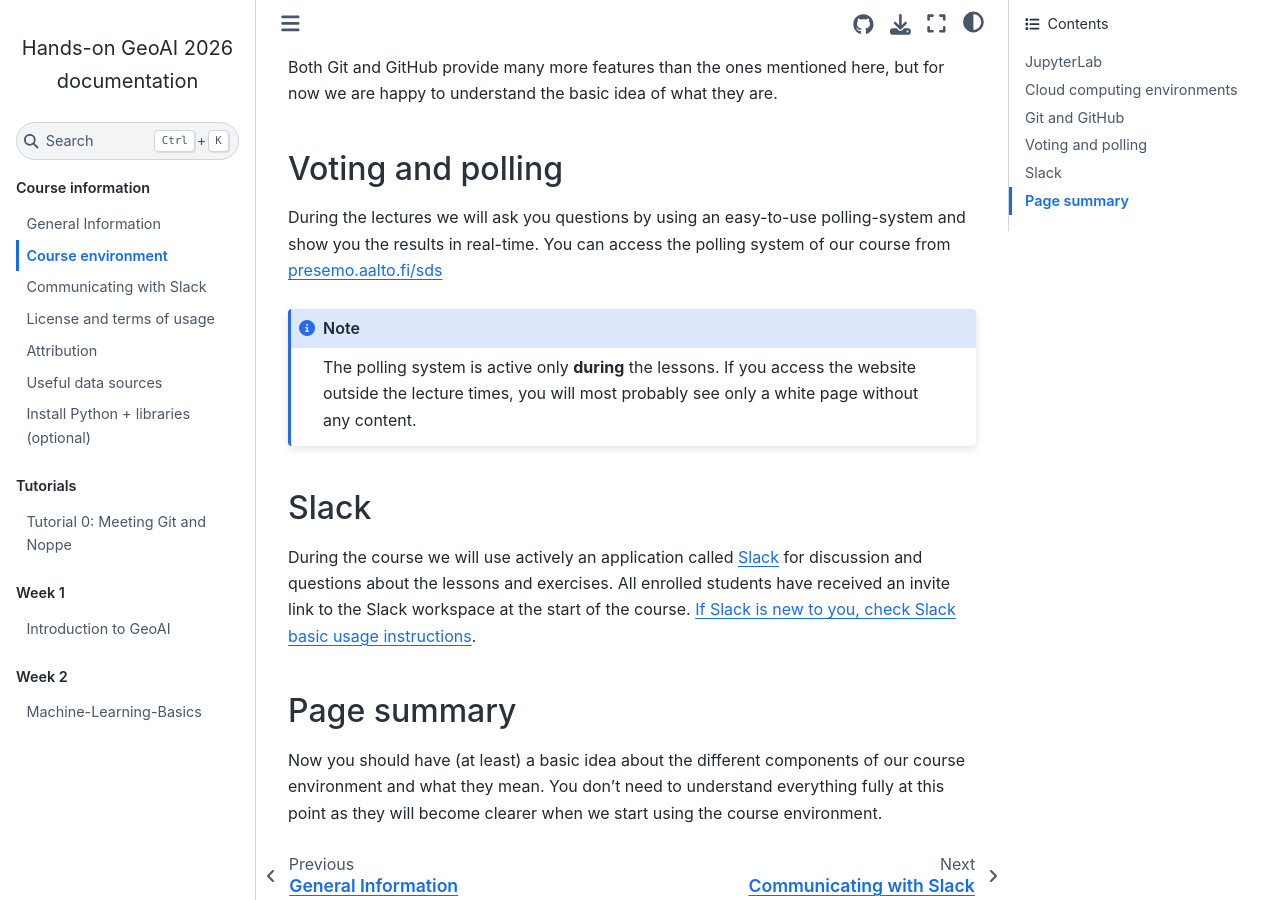
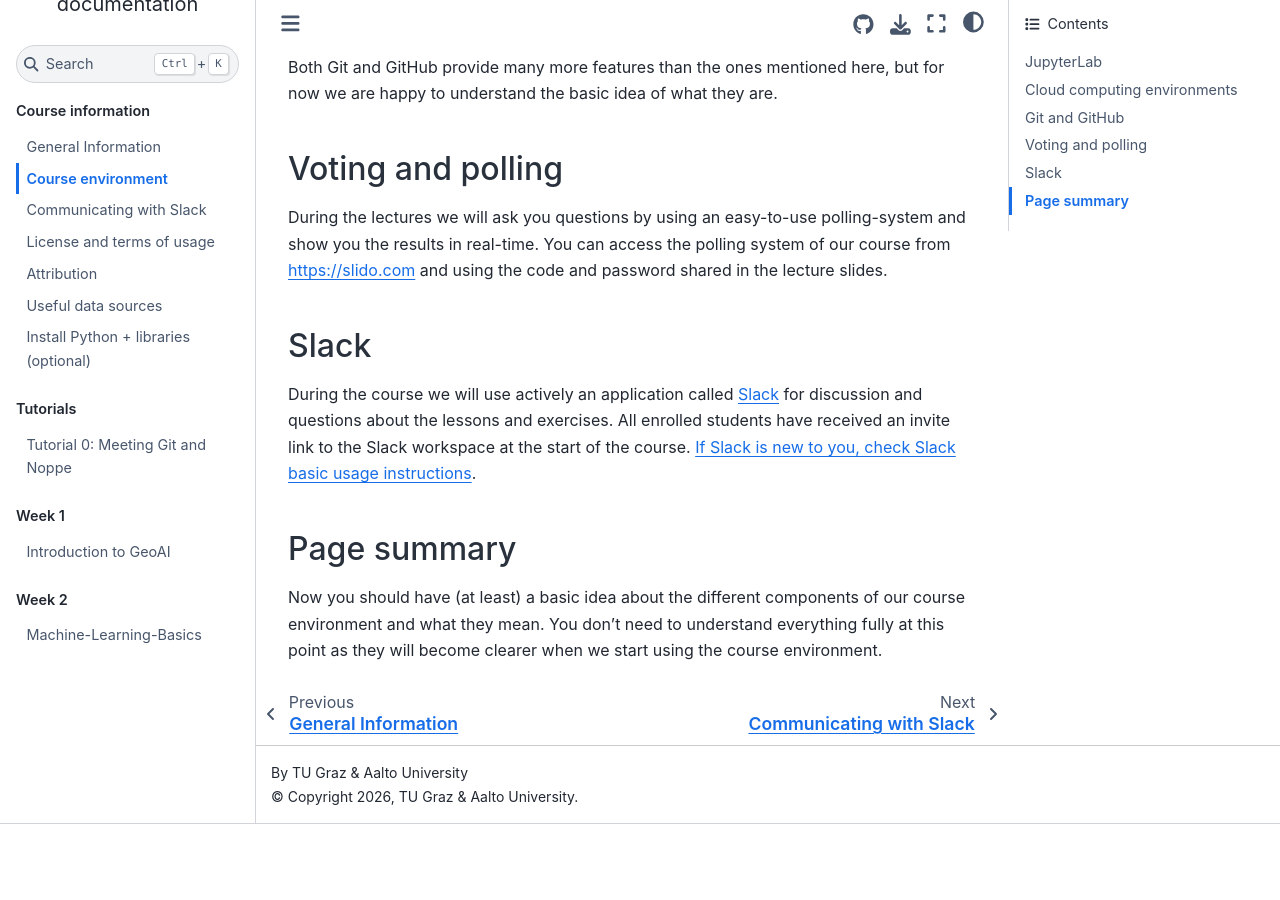
Before and after one commit to Hands-on-GeoAI/course-site, a Sphinx documentation site: the page built from source/course-info/course-environment-components.rst, in a window 1280 px wide and 900 px high, scrolled down 4107 px. Built offline with Sphinx 7.4.7 and the Sphinx Book theme 1.1.4, drawn with Linux system fonts in a browser that asks for light colours; pages that are not in the unit, such as notebooks, are missing from menus; after the commit the page ends 4931 px from its top, so only the background shows below that.

Commit message:
Revise polling system access details in course info
Updated polling system access information and removed note about its availability.

```diff
--- a/source/course-info/course-environment-components.rst
+++ b/source/course-info/course-environment-components.rst
@@ -105,12 +105,8 @@ Voting and polling
 ------------------
 
 During the lectures we will ask you questions by using an easy-to-use polling-system and show you the results in real-time.
-You can access the polling system of our course from `presemo.aalto.fi/sds <https://presemo.aalto.fi/sds/>`__
+You can access the polling system of our course from `<https://slido.com>`__ and using the code and password shared in the lecture slides.
 
-.. note::
-
-    The polling system is active only **during** the lessons. If you access the website outside the lecture times, you
-    will most probably see only a white page without any content.
 
 Slack
 ------
```
